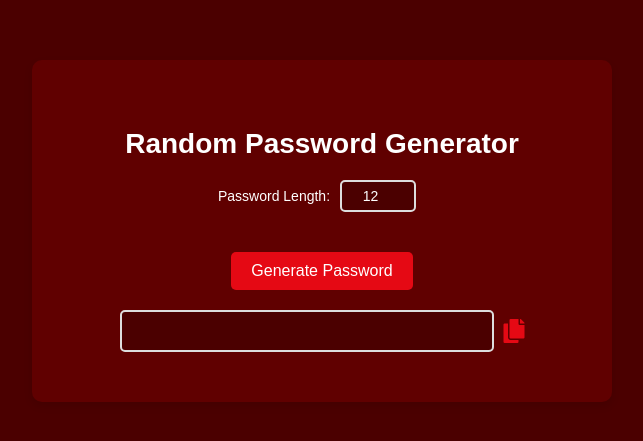
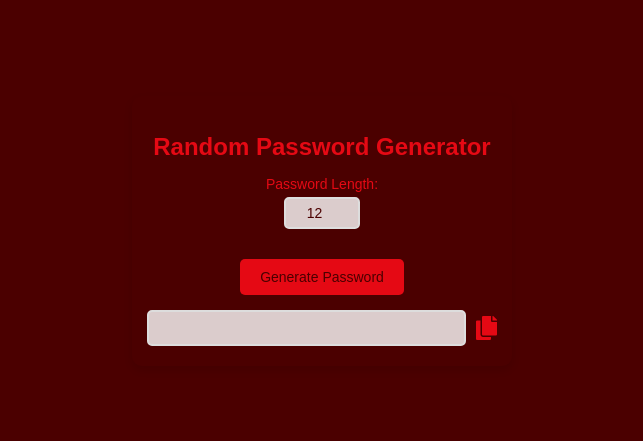
Before and after one commit to bhumikapandey1992/JS-Projects, a plain HTML site: page PasswordGenerator/index.html in a window 1280 px wide. Shown: the part 169-610 px from the top of the page, without its empty margins (318-961 px from the left). Drawn offline with Linux system fonts and the light colour scheme.

Commit message:
pwdcssupdate

```diff
--- a/PasswordGenerator/style.css
+++ b/PasswordGenerator/style.css
@@ -5,49 +5,50 @@ body {
     align-items: center;
     height: 100vh;
     margin: 0;
-    background-color: #4b0000; /* Dark burgundy background */
+    background-color: #4b0000; /* Dark red background */
     color: white; /* White text */
 }
 
 .container {
     text-align: center;
-    background: #600000; /* Slightly lighter dark burgundy */
-    padding: 40px 30px;
+    background: rgba(75, 0, 0, 0.8); /* Semi-transparent dark red */
+    padding: 20px 15px; /* Reduced padding */
     border-radius: 10px;
     box-shadow: 0 4px 8px rgba(0, 0, 0, 0.1);
-    max-width: 400px;
+    max-width: 350px; /* Reduced max-width */
     width: 100%;
 }
 
 .container h1 {
-    margin-bottom: 20px;
-    color: white; /* White text */
-    font-size: 24px;
+    margin-bottom: 15px; /* Reduced margin */
+    color: #e50914; /* Netflix red text */
+    font-size: 24px; /* Slightly smaller font size */
 }
 
 .input-group {
     display: flex;
-    justify-content: center;
+    flex-direction: column;
     align-items: center;
-    margin-bottom: 20px;
+    margin-bottom: 15px; /* Reduced margin */
 }
 
 label {
-    margin-right: 10px;
     font-size: 14px; /* Smaller font size */
-    color: white; /* White text */
+    color: #e50914; /* Netflix red text */
+    margin-bottom: 5px; /* Reduced margin */
 }
 
 input[type="number"] {
-    width: 60px; /* Smaller width */
-    padding: 6px; /* Smaller padding */
+    width: 60px; /* Adjusted width */
+    padding: 6px; /* Adjusted padding */
     border: 2px solid #ddd;
     border-radius: 5px;
     text-align: center;
-    font-size: 14px; /* Smaller font size */
-    background-color: #4b0000; /* Dark burgundy input background */
-    color: white; /* White text */
+    font-size: 14px; /* Adjusted font size */
+    background-color: rgba(255, 255, 255, 0.8); /* Semi-transparent white input background */
+    color: #4b0000; /* Dark red text */
     transition: border-color 0.3s;
+    margin-bottom: 15px; /* Reduced margin */
 }
 
 input[type="number"]:focus {
@@ -56,14 +57,13 @@ input[type="number"]:focus {
 }
 
 .generate-btn {
-    padding: 10px 20px;
+    padding: 10px 20px; /* Adjusted padding */
     background-color: #e50914; /* Netflix red button */
-    color: white; /* White text */
+    color: #4b0000; /* Dark red text */
     border: none;
     border-radius: 5px;
     cursor: pointer;
-    font-size: 16px;
-    margin: 20px 0;
+    font-size: 14px; /* Adjusted font size */
     transition: background-color 0.3s;
 }
 
@@ -75,18 +75,18 @@ input[type="number"]:focus {
     display: flex;
     align-items: center;
     justify-content: center;
+    margin-top: 15px; /* Reduced margin */
 }
 
 .password-display input[type="text"] {
-    width: 70%;
-    padding: 10px;
+    flex-grow: 1;
+    padding: 8px; /* Adjusted padding */
     border: 2px solid #ddd;
     border-radius: 5px;
     text-align: center;
-    font-size: 16px;
-    background-color: #4b0000; /* Dark burgundy input background */
-    color: white; /* White text */
-    margin-right: 10px;
+    font-size: 14px; /* Adjusted font size */
+    background-color: rgba(255, 255, 255, 0.8); /* Semi-transparent white input background */
+    color: #4b0000; /* Dark red text */
     transition: border-color 0.3s;
 }
 
@@ -99,46 +99,10 @@ input[type="number"]:focus {
     font-size: 24px;
     color: #e50914; /* Netflix red icon */
     cursor: pointer;
+    margin-left: 10px; /* Margin between input box and icon */
     transition: color 0.3s;
 }
 
 .copy-icon:hover {
     color: #b00610; /* Darker Netflix red on hover */
 }
-
-/* Media Queries for Responsive Design */
-@media (min-width: 600px) {
-    .container {
-        max-width: 500px;
-        padding: 50px 40px;
-    }
-
-    .container h1 {
-        font-size: 28px;
-    }
-
-    .input-group {
-        flex-direction: row;
-        align-items: center;
-    }
-
-    label {
-        margin-bottom: 0;
-        margin-right: 10px;
-    }
-
-    input[type="number"] {
-        margin-bottom: 0;
-        margin-right: 10px;
-    }
-
-    .password-display {
-        flex-direction: row;
-        justify-content: center;
-    }
-
-    .password-display input[type="text"] {
-        width: 70%;
-        margin-right: 10px;
-    }
-}
```
